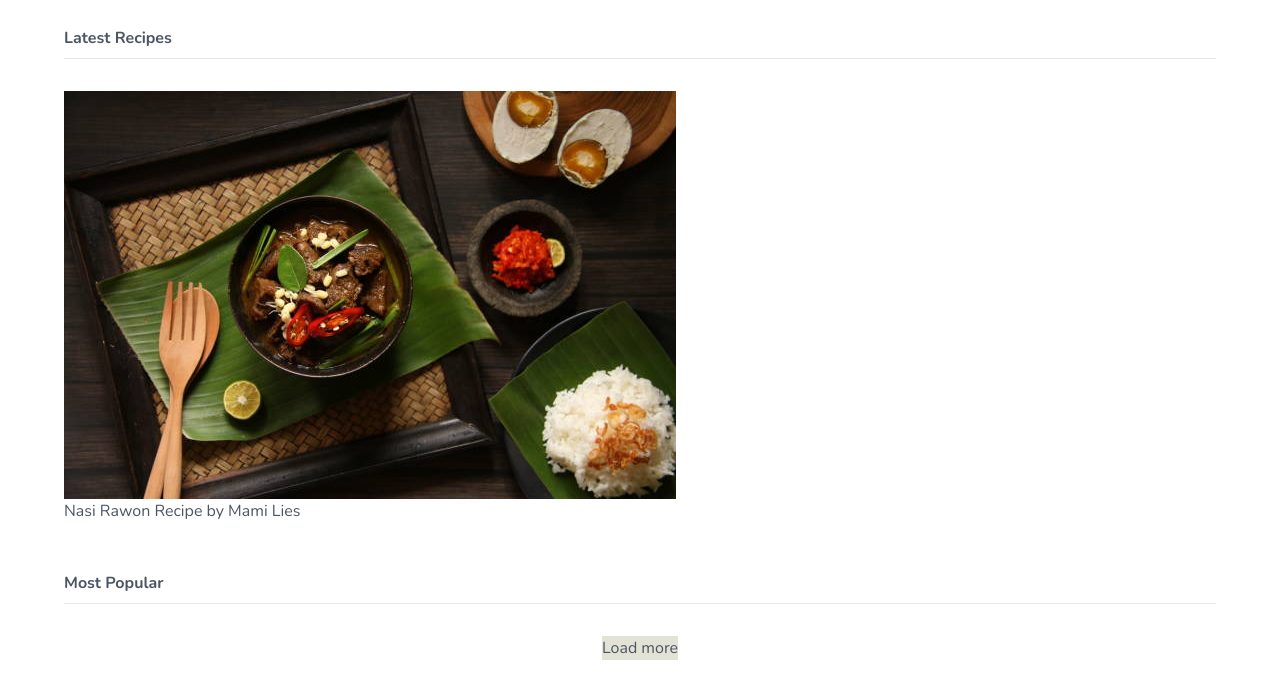
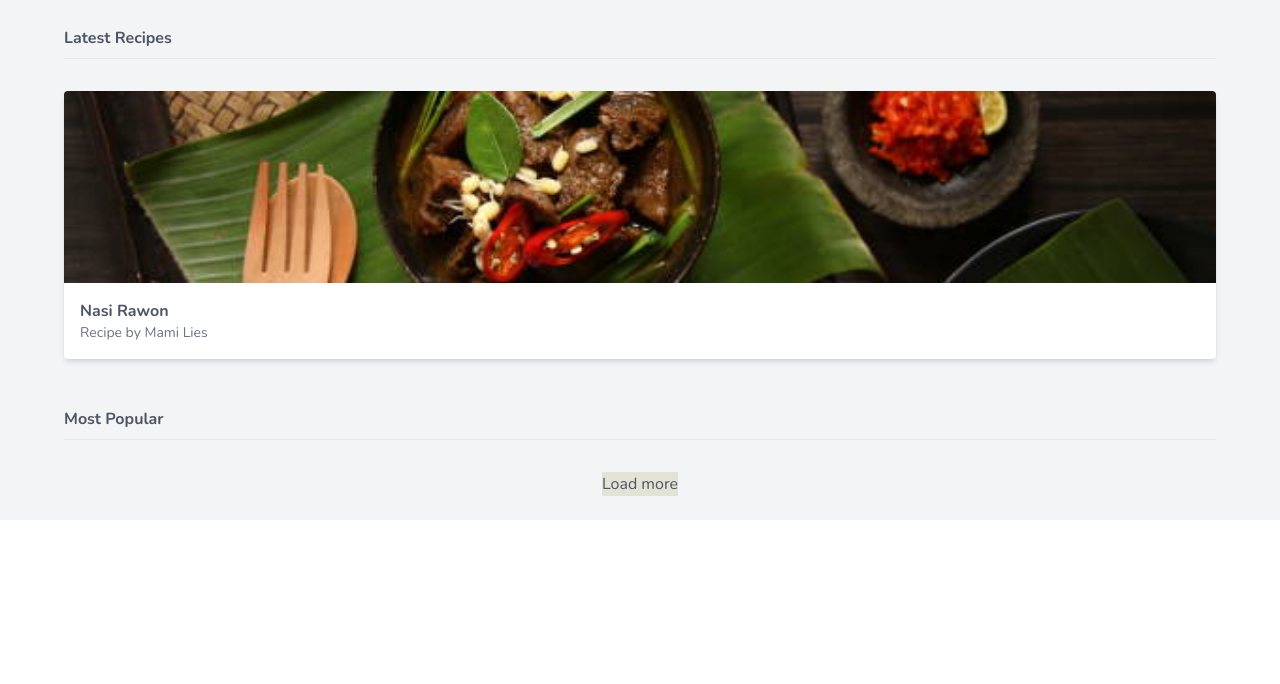
Before and after one commit to phieraditya/mamifood, a website: page src/index.html in a window 1280 px wide. Shown: the part 291-975 px from the top of the page. After the commit the page ends 811 px from the top, so only its background shows below. Drawn offline with nearby package versions, Linux system fonts and the light colour scheme.

Commit message:
Create recipe card

```diff
--- a/src/index.html
+++ b/src/index.html
@@ -31,7 +31,7 @@
       </div>
       <!-- end nav-->
 
-      <main class="px-16 py-6">
+      <main class="px-16 py-6 bg-gray-100">
         <div class="flex justify-center md:justify-end">
           <a class="text-primary" href="#">Log in</a>
           <a class="text-primary ml-2" href="#">Sign up</a>
@@ -49,11 +49,17 @@
 
           <div class="mt-8">
             <!-- cards go here -->
-            <div>
-              <img src="img/nasi_rawon.jpeg" alt="Nasi Rawon" />
-              <div>
-                <span>Nasi Rawon</span>
-                <span>Recipe by Mami Lies</span>
+            <div class="bg-white rounded overflow-hidden shadow-md">
+              <img
+                src="img/nasi_rawon.jpeg"
+                alt="Nasi Rawon"
+                class="w-full h-32 sm:h-48 object-cover"
+              />
+              <div class="m-4">
+                <span class="font-bold">Nasi Rawon</span>
+                <span class="block text-gray-500 text-sm"
+                  >Recipe by Mami Lies</span
+                >
               </div>
             </div>
           </div>
```
Also changed, not shown: dist/output.css.
